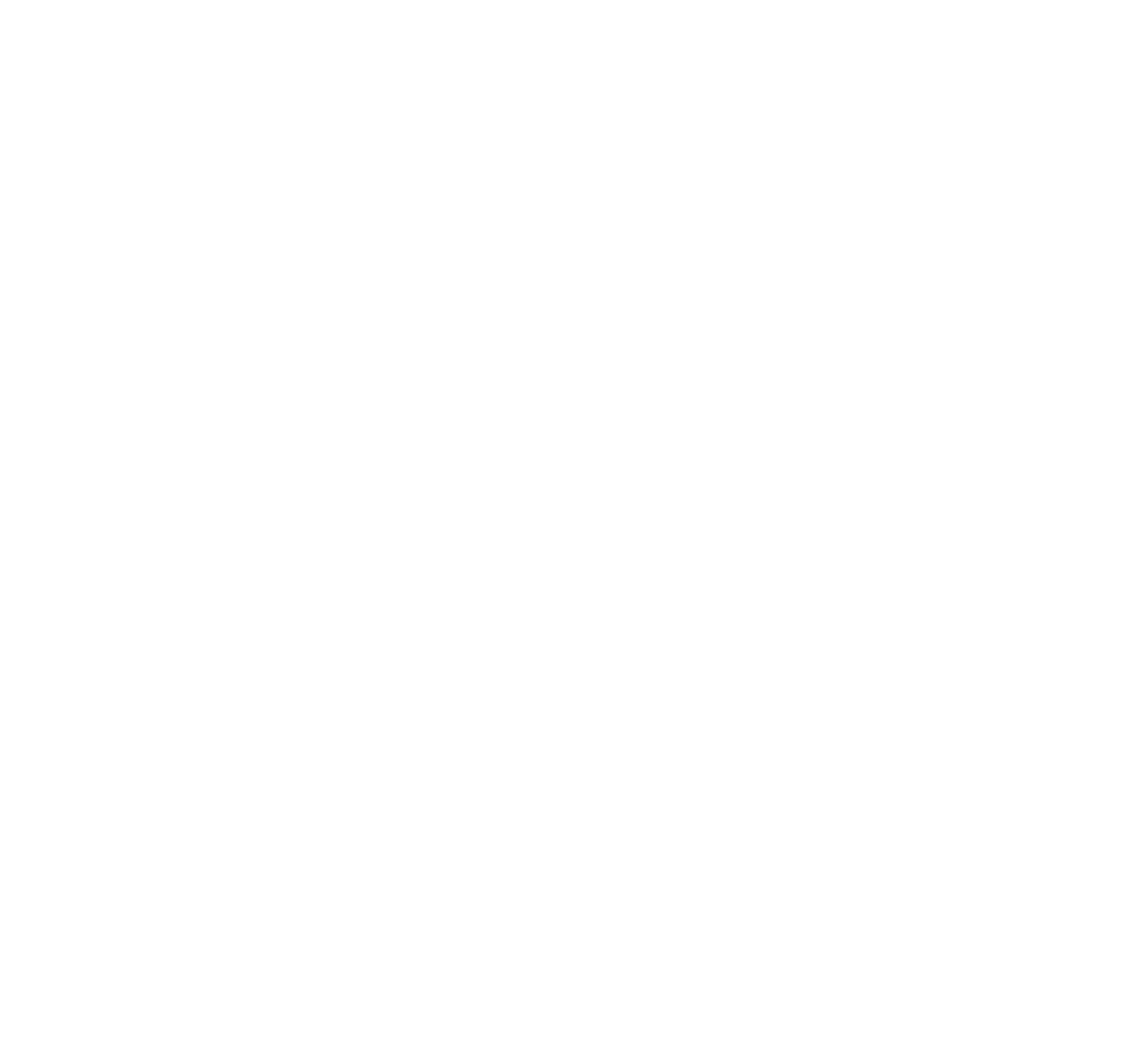
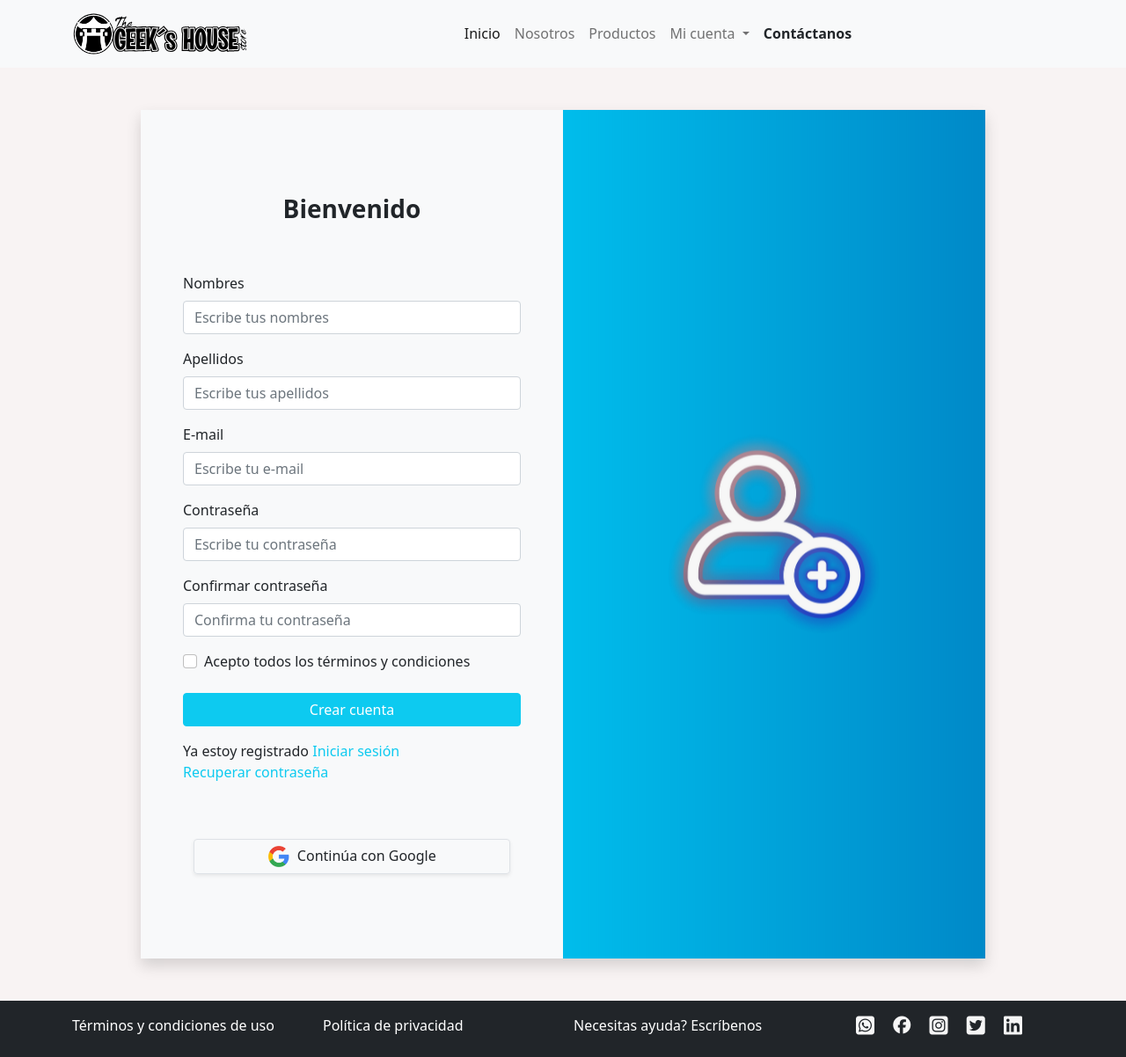
Before and after one commit to YenyMarcela-Z/Bellatrix, a plain HTML site: page crear_cuenta.html in a window 1280 px wide. Shown: the whole page at 88% size. Before the commit the page ends 800 px from the top, so only its background shows below. Drawn offline with nearby package versions, Linux system fonts and the light colour scheme.

Commit message:
Se crea el archivo crear_cuenta.html

```diff
--- a/crear_cuenta.html
+++ b/crear_cuenta.html
@@ -0,0 +1,172 @@
+<!doctype html>
+<html lang="es">
+
+<head>
+    <!-- Required meta tags -->
+    <meta charset="utf-8">
+    <meta name="viewport" content="width=device-width, initial-scale=1">
+
+    <!-- Bootstrap CSS -->
+    <link href="https://cdn.jsdelivr.net/npm/bootstrap@5.0.2/dist/css/bootstrap.min.css" rel="stylesheet"
+        integrity="sha384-EVSTQN3/azprG1Anm3QDgpJLIm9Nao0Yz1ztcQTwFspd3yD65VohhpuuCOmLASjC" crossorigin="anonymous">
+    <link rel="stylesheet" href="css/styles.css">
+    <link rel="icon" href="assets/Isotipo-TGHS-Negro.svg">
+    <title>TGHStore</title>
+    <style>
+        body{background-color: #f8f3f3;
+
+        }
+
+        .bg{
+            background-image: url(assets/crear.png);
+            background-position: center center;
+            background-fluid
+        }
+
+    </style>
+
+</head>
+
+<body>
+    <!-------------------------ENCABEZADO - HEADER  / BARRA DE NAVEGACION -------------------------------->
+
+    <header class="bg-light">
+        <!-- Navbar -->
+        <nav class="navbar navbar-expand-lg navbar-light bg-light">
+            <div class="container container-fluid">
+                <a class="navbar-brand" href="#">
+                    <img width="200px" src="assets/Imagotipo-TGHS-Negro.svg" alt="Logotipo de la empresa TGHStore">
+                </a>
+                <button class="navbar-toggler" type="button" data-bs-toggle="collapse"
+                    data-bs-target="#navbarSupportedContent" aria-controls="navbarSupportedContent"
+                    aria-expanded="false" aria-label="Toggle navigation">
+                    <span class="navbar-toggler-icon"></span>
+                </button>
+                <div class="collapse navbar-collapse" id="navbarSupportedContent">
+                    <ul class="navbar-nav mx-auto">
+                        <li class="nav-item">
+                            <a class="nav-link active" aria-current="page" href="index.html">Inicio</a>
+                        </li>
+                        <li class="nav-item">
+                            <a class="nav-link" href="index.html#sobre nosotros">Nosotros</a>
+                        </li>
+                        <li class="nav-item">
+                            <a class="nav-link" href="index.html#disponibles">Productos</a>
+                        </li>
+                        <li class="nav-item dropdown">
+                            <a class="nav-link dropdown-toggle" href="#" id="navbarDropdown" role="button"
+                                data-bs-toggle="dropdown" aria-expanded="false">
+                                Mi cuenta
+                            </a>
+                            <ul class="dropdown-menu" aria-labelledby="navbarDropdown">
+                                <li><a class="dropdown-item" href="login.html">Iniciar sesión</a></li>
+                                <li>
+                                    <hr class="dropdown-divider">
+                                </li>
+                                <li><a class="dropdown-item" href="#">Crear cuenta</a></li>
+                            </ul>
+                        </li>
+                        <li class="nav-item">
+                            <a class="nav-link text-dark" href="index.html#pie de pagina"><b> Contáctanos</b></a>
+                        </li>
+                    </ul>
+                </div>
+            </div>
+        </nav>
+        <!-- End navbar -->
+    </header>
+
+    <!-------------------------CREAR CUENTA / ACCOUNT -------------------------------->
+
+
+    <div class="container w-75 bg-light mt-5 mb-5 shadow">
+        <div class="row align-items-stretch">
+            <div class="col p-5">
+                <h3 class="fw-bold text-center py-5">Bienvenido</h3>
+                <form action="#">
+                    <div class="mb-3">
+                        <label for="nombre_input" class="form-label">Nombres</label>
+                        <input type="text" class="form-control" id="nombre_input" placeholder="Escribe tus nombres">
+                    </div>
+                    <div class="mb-3">
+                        <label for="apellido_input" class="form-label">Apellidos</label>
+                        <input type="text" class="form-control" id="apellido_input" placeholder="Escribe tus apellidos">
+                    </div>
+                    <div class="mb-3">
+                        <label for="email_input" class="form-label">E-mail</label>
+                        <input type="email" class="form-control" id="email_input" placeholder="Escribe tu e-mail">
+                    </div>
+                    <div class="mb-3">
+                        <label for="pass_input" class="form-label">Contraseña</label>
+                        <input type="password" class="form-control" id="pass_input" placeholder="Escribe tu contraseña">
+                        </div>
+                    <div class="mb-3">
+                        <label for="confir_pass_input" class="form-label">Confirmar contraseña</label>
+                        <input type="password" class="form-control" id="confir_pass_input" placeholder="Confirma tu contraseña">
+                    </div>
+                    <div class="mb-4 form-check">
+                        <label for="check_term" class="form-check-label">Acepto todos los términos y condiciones</label>
+                        <input type="checkbox" id="check_term" class="form-check-input">
+                    </div>
+                    <div class="d-grid">
+                        <button type="submit" class="btn btn-info text-white">Crear cuenta</button>
+                    </div>
+                    <div class="my-3">
+                        <span>Ya estoy registrado <a class="text-decoration-none text-info" href="iniciar_sesión.html">Iniciar sesión</a></span><br>
+                        <span><a class="text-decoration-none text-info" href="#">Recuperar contraseña</a></span>
+                    </div>
+                    </form>
+                    <div class="container w-100 my-5">
+                        <div class="row">
+                            <div class="btn btn-outline-danger d-flex gap-2 justify-content-center border mt-3 shadow-sm">
+                                <img src="assets/Gmail.png"alt="google-icon"style="height: 1.6rem">
+                                <div class="fw-semibold text-dark">Continúa con Google</div>
+                            </div>
+                        </div>
+                    </div>
+                </div>
+            <div class="col bg d-none d-lg-block col-md-5 col-lg-5 col-xl-6">
+            </div>
+        </div>
+    </div>
+
+
+    <!-------------------------PIE DE PAGINA / FOOTER -------------------------------->
+
+
+    <footer class="bg-dark text-light py-2 mt-2" id="pie de pagina mt-5">
+        <div class="container">
+            <div class="row mt-2">
+            <div class="col-md-3">
+                <a class="link-info text-white text-decoration-none" href="#" target="_blank">Términos y condiciones de uso</a>
+            </div>
+            <div class="col-md-3">
+                <a class="link-info text-white text-decoration-none" href="#" target="_blank">Política de privacidad</a>
+            </div>
+            <div class="col-md-3">
+                <a class="link-info text-white text-decoration-none" href="#" target="_blank">Necesitas ayuda? Escríbenos</a>
+            </div>
+            <div class="col-md-3 px-5">
+                <ul class="list-unstyled">
+                <li class="d-flex justify-content-between ">
+                    <a href="https://web.whatsapp.com/" target="_blank"><i class="fa-brands fa-square-whatsapp fa-xl" style="color: #f7f7f7;"></i></a>
+                    <a href="https://www.facebook.com/tu-pagina-de-facebook" target="_blank"><i class="fa-brands fa-facebook fa-lg" style="color: #f7f7f7;"></i></a>
+                    <a href="https://www.instagram.com/" target="_blank"><i class="fa-brands fa-square-instagram fa-xl" style="color: #f5f5f5;"></i></a>
+                    <a href="https://twitter.com/" target="_blank"><i class="fa-brands fa-square-twitter fa-xl" style="color: #f5f5f5;"></i></a>
+                    <a href="https://www.linkedin.com/tu-página-de-linkedin" target="_blank"><i class="fa-brands fa-linkedin fa-xl" style="color: #f5f5f5;"></i></a>
+                </li>
+                </ul>
+            </div>
+            </div>
+        </div>
+    </footer>
+
+    <!-- Option 1: Bootstrap Bundle with Popper -->
+
+    <script src="https://cdn.jsdelivr.net/npm/bootstrap@5.1.3/dist/js/bootstrap.bundle.min.js" integrity="sha384-ka7Sk0Gln4gmtz2MlQnikT1wXgYsOg+OMhuP+IlRH9sENBO0LRn5q+8nbTov4+1p" crossorigin="anonymous"></script>
+    <!-- Font awesome -->
+
+    <script src="https://kit.fontawesome.com/f81022f523.js" crossorigin="anonymous"></script>
+
+</body>
+</html>
```
Also changed, not shown: Index.html (+2 -2 lines), login.html (+2 -4 lines).
